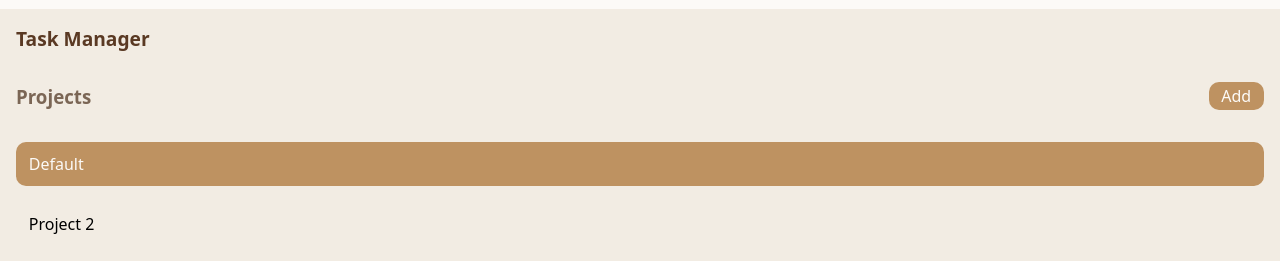
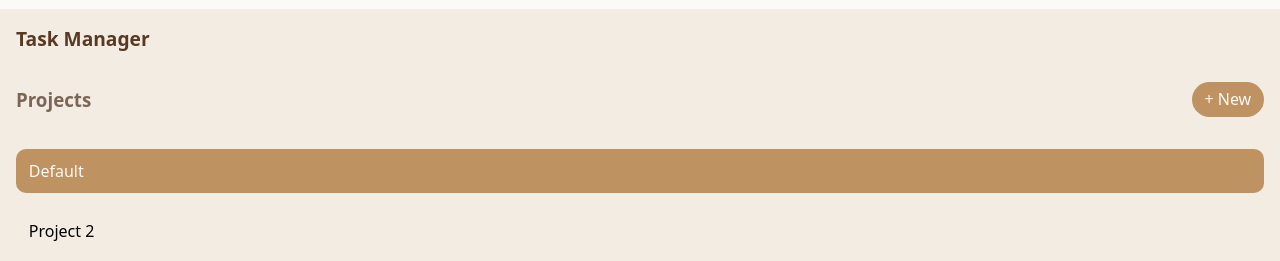
Before and after one commit to dyegocouto/actio, a website built with Vite: page index.html in a window 1280 px wide. Shown: the part 78-339 px from the top of the page. Built offline with nearby package versions, Linux system fonts and the light colour scheme.

Commit message:
feat: tweak 'project' button appearance
Miniscule visual tweak.

```diff
--- a/index.html
+++ b/index.html
@@ -15,7 +15,7 @@
         <h2 class="sidebar__title">Task Manager</h2>
         <div class="projects-header">
           <h3>Projects</h3>
-          <button class="add-project">Add</button>
+          <button class="add-project">+ New</button>
         </div>
         <ul class="project-list">
           <li class="project active">Default</li>
--- a/src/css/sidebar.css
+++ b/src/css/sidebar.css
@@ -22,8 +22,8 @@
   background-color: var(--primary);
   color: var(--surface);
   border: none;
-  border-radius: 0.625rem;
-  padding: 0.3rem 0.8rem;
+  border-radius: 1.25rem;
+  padding: 0.5rem 0.8rem;
   cursor: pointer;
 }
 
```
